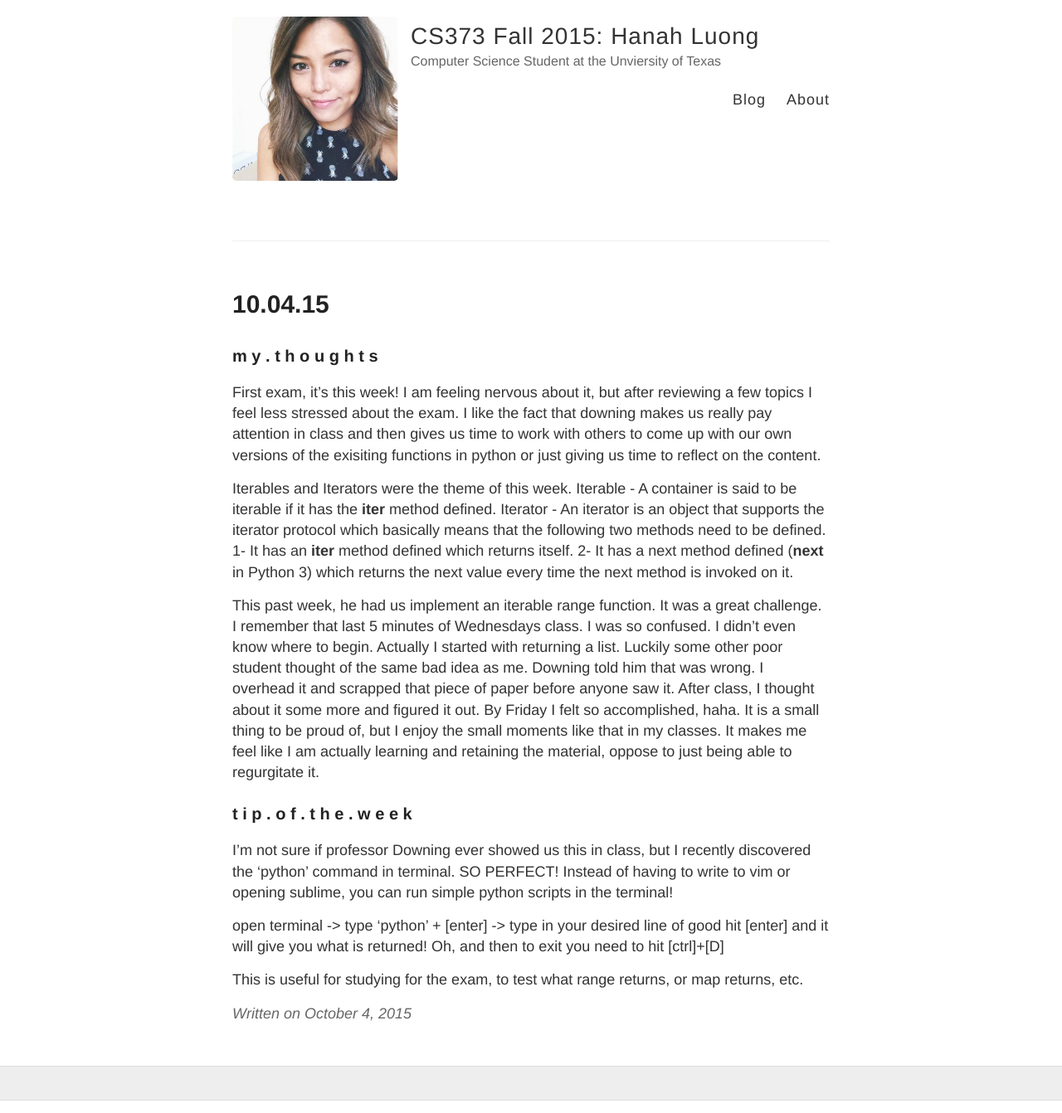
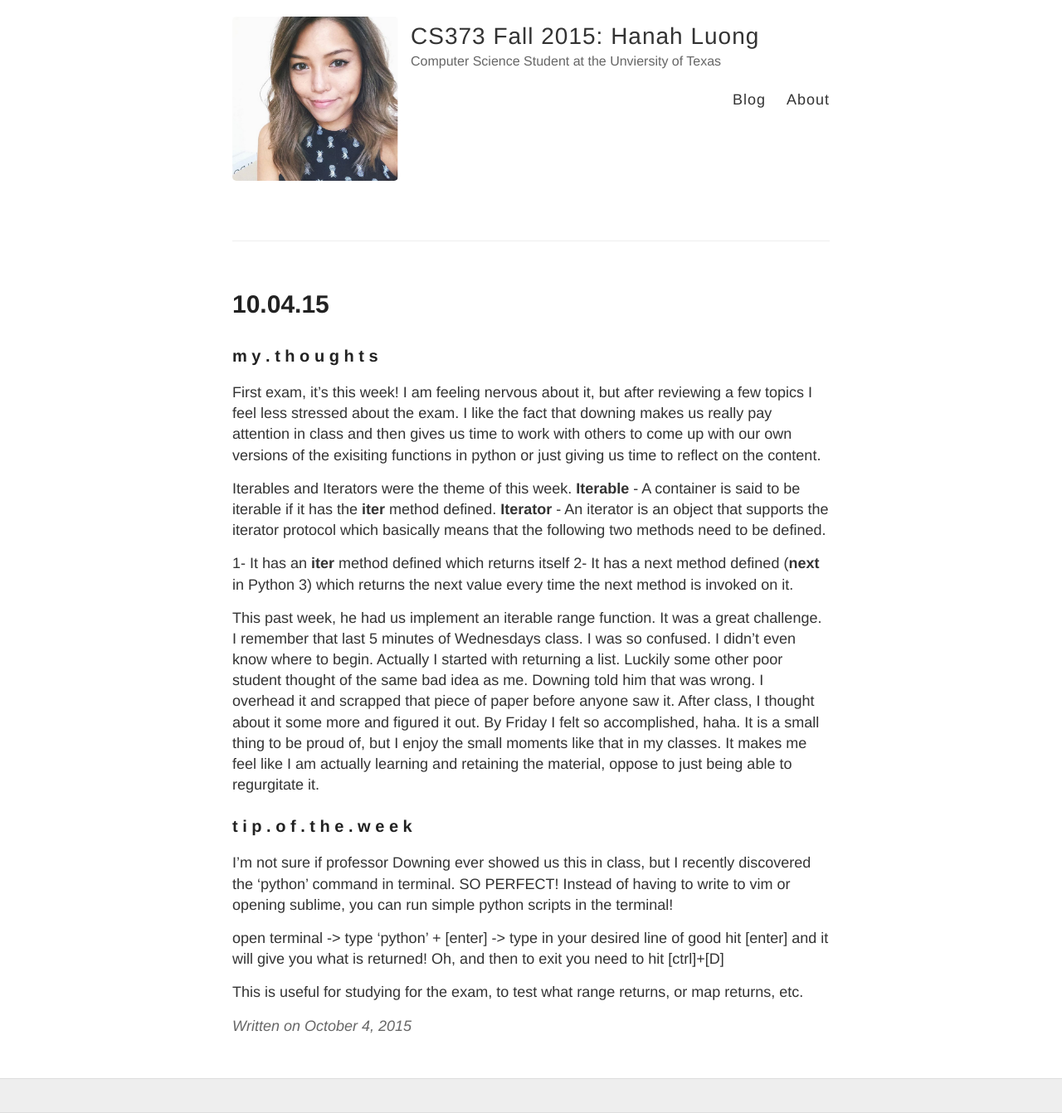
Before and after one commit to hearthanah/hanahsblog, a Jekyll site: the page built from _posts/2015-10-04-Week-Six.md, in a window 1280 px wide. Shown: the whole page at 83% size. Built offline with Jekyll 4.4.1, drawn with Linux system fonts in a browser that asks for light colours; Markdown is read by kramdown in place of the engine named in the settings.

```diff
--- a/_posts/2015-10-04-Week-Six.md
+++ b/_posts/2015-10-04-Week-Six.md
@@ -7,9 +7,10 @@ title: 10.04.15
 First exam, it's this week! I am feeling nervous about it, but after reviewing a few topics I feel less stressed about the exam. I like the fact that downing makes us really pay attention in class and then gives us time to work with others to come up with our own versions of the exisiting functions in python or just giving us time to reflect on the content.
 
 Iterables and Iterators were the theme of this week.
-Iterable - A container is said to be iterable if it has the __iter__ method defined.
-Iterator - An iterator is an object that supports the iterator protocol which basically means that the following two methods need to be defined.
-1- It has an __iter__ method defined which returns itself.
+<b>Iterable</b> - A container is said to be iterable if it has the __iter__ method defined.
+<b>Iterator</b> - An iterator is an object that supports the iterator protocol which basically means that the following two methods need to be defined.
+
+1- It has an __iter__ method defined which returns itself
 2- It has a next method defined (__next__ in Python 3) which returns the next value every time the next method is invoked on it.
 
 This past week, he had us implement an iterable range function. It was a great challenge. I remember that last 5 minutes of Wednesdays class. I was so confused. I didn't even know where to begin. Actually I started with returning a list. Luckily some other poor student thought of the same bad idea as me. Downing told him that was wrong. I overhead it and scrapped that piece of paper before anyone saw it. After class, I thought about it some more and figured it out. By Friday I felt so accomplished, haha. It is a small thing to be proud of, but I enjoy the small moments like that in my classes. It makes me feel like I am actually learning and retaining the material, oppose to just being able to regurgitate it.
```
